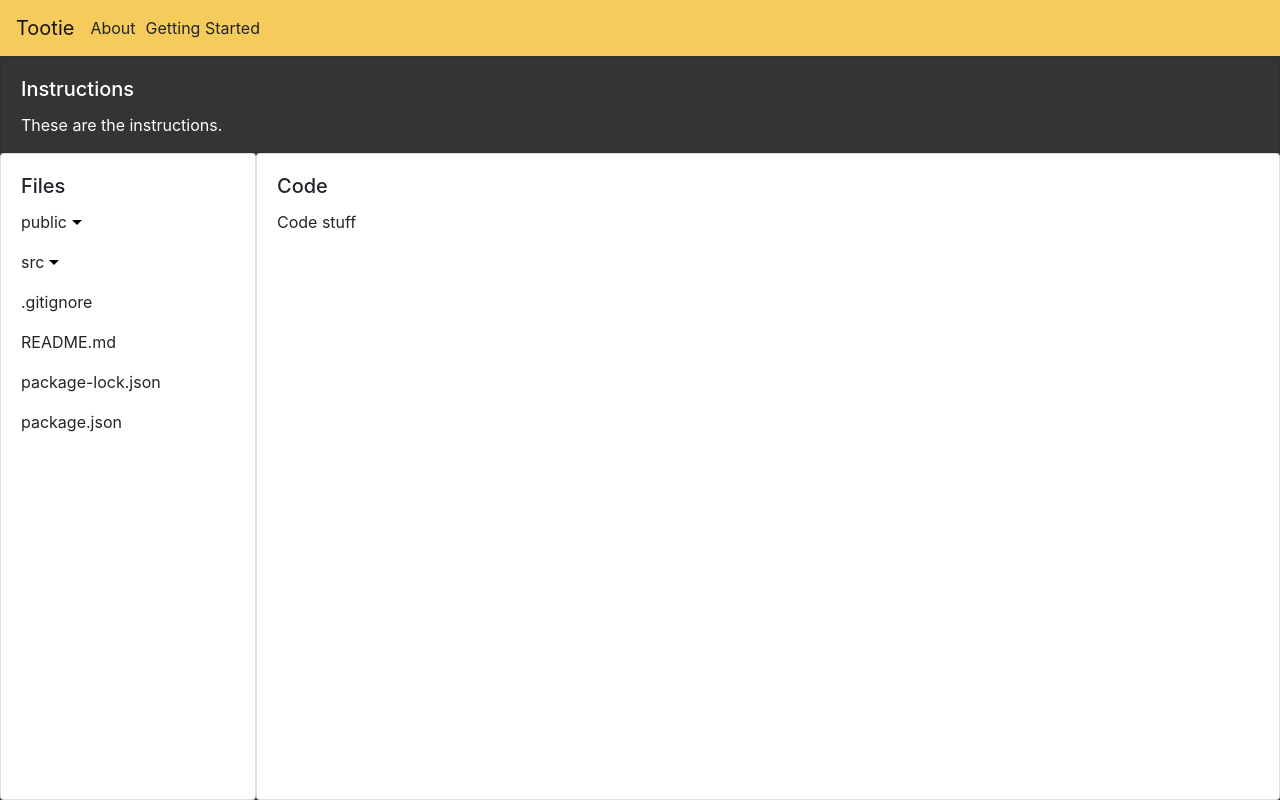
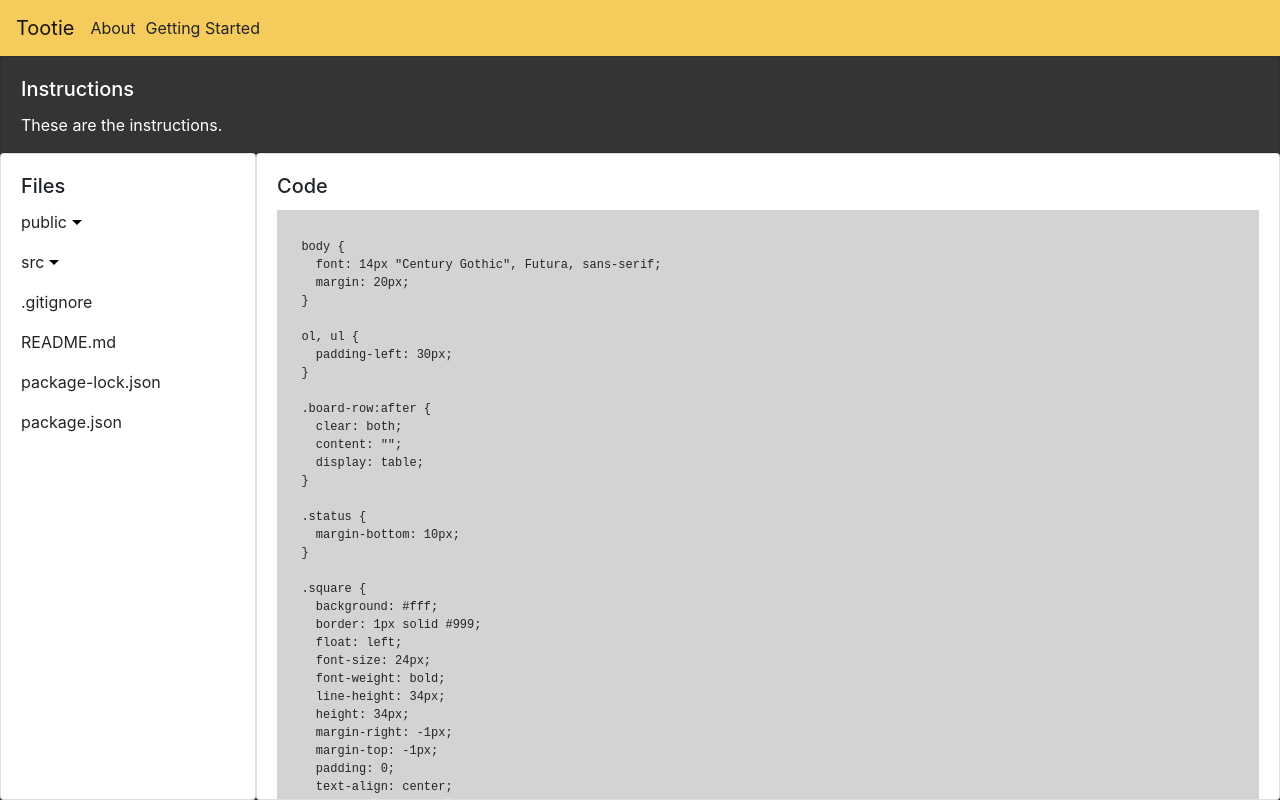
Before and after one commit to ivymarkwell/tootie, a React (Create React App) app: page /getting-started in a window 1280 px wide. Built offline with nearby package versions, Linux system fonts and the light colour scheme.

Commit message:
add react-simple-code-editor, prismjs, index.css in code editor

```diff
--- a/package.json
+++ b/package.json
@@ -7,12 +7,14 @@
     "@testing-library/react": "^9.3.2",
     "@testing-library/user-event": "^7.1.2",
     "bootstrap": "^4.4.1",
+    "prismjs": "^1.20.0",
     "react": "^16.13.1",
     "react-bootstrap": "^1.0.1",
     "react-dom": "^16.13.1",
     "react-router": "^5.1.2",
     "react-router-dom": "^5.1.2",
-    "react-scripts": "^3.4.1"
+    "react-scripts": "^3.4.1",
+    "react-simple-code-editor": "^0.11.0"
   },
   "scripts": {
     "start": "react-scripts start",
@@ -41,6 +43,7 @@
       "node": true
     },
     "rules": {
+      "import/prefer-default-export": "off",
       "react/jsx-filename-extension": [
         1,
         {
--- a/src/App.css
+++ b/src/App.css
@@ -27,6 +27,7 @@
 }
 
 .code-editor {
+  overflow: scroll;
   width: 80%;
 }
 
--- a/src/components/templates/TicTacToe.js
+++ b/src/components/templates/TicTacToe.js
@@ -1,10 +1,16 @@
 import React, { useState } from "react";
 import { Card, ListGroup } from "react-bootstrap";
+import Editor from "react-simple-code-editor";
+import { highlight, languages } from "prismjs/components/prism-core";
+import "prismjs/components/prism-clike";
+import "prismjs/components/prism-javascript";
 import "../../App.css";
+import { indexCss } from "../../files.js";
 
 function TicTacToe() {
   const [publicFolderOpen, setPublicFolderOpen] = useState(false);
   const [srcFolderOpen, setSrcFolderOpen] = useState(false);
+  const [code, setCode] = useState(indexCss);
 
   return (
     <div style={{ height: "93%" }}>
@@ -103,7 +109,17 @@ function TicTacToe() {
         <Card className="code-editor">
           <Card.Body>
             <Card.Title>Code</Card.Title>
-            <Card.Text>Code stuff</Card.Text>
+            <Editor
+              value={code}
+              onValueChange={(code) => setCode(code)}
+              highlight={(code) => highlight(code, languages.js)}
+              padding={10}
+              style={{
+                backgroundColor: "#d3d3d3",
+                fontFamily: '"Fira code", "Fira Mono", monospace',
+                fontSize: 12
+              }}
+            />
           </Card.Body>
         </Card>
       </div>
--- /dev/null
+++ b/src/files.js
@@ -0,0 +1,51 @@
+export const indexCss = `
+  body {
+    font: 14px "Century Gothic", Futura, sans-serif;
+    margin: 20px;
+  }
+
+  ol, ul {
+    padding-left: 30px;
+  }
+
+  .board-row:after {
+    clear: both;
+    content: "";
+    display: table;
+  }
+
+  .status {
+    margin-bottom: 10px;
+  }
+
+  .square {
+    background: #fff;
+    border: 1px solid #999;
+    float: left;
+    font-size: 24px;
+    font-weight: bold;
+    line-height: 34px;
+    height: 34px;
+    margin-right: -1px;
+    margin-top: -1px;
+    padding: 0;
+    text-align: center;
+    width: 34px;
+  }
+
+  .square:focus {
+    outline: none;
+  }
+
+  .kbd-navigation .square:focus {
+    background: #ddd;
+  }
+
+  .game {
+    display: flex;
+    flex-direction: row;
+  }
+
+  .game-info {
+    margin-left: 20px;
+  }`;
```
Also changed, not shown: 1 other file (tests, documents, lock files or other folders).
